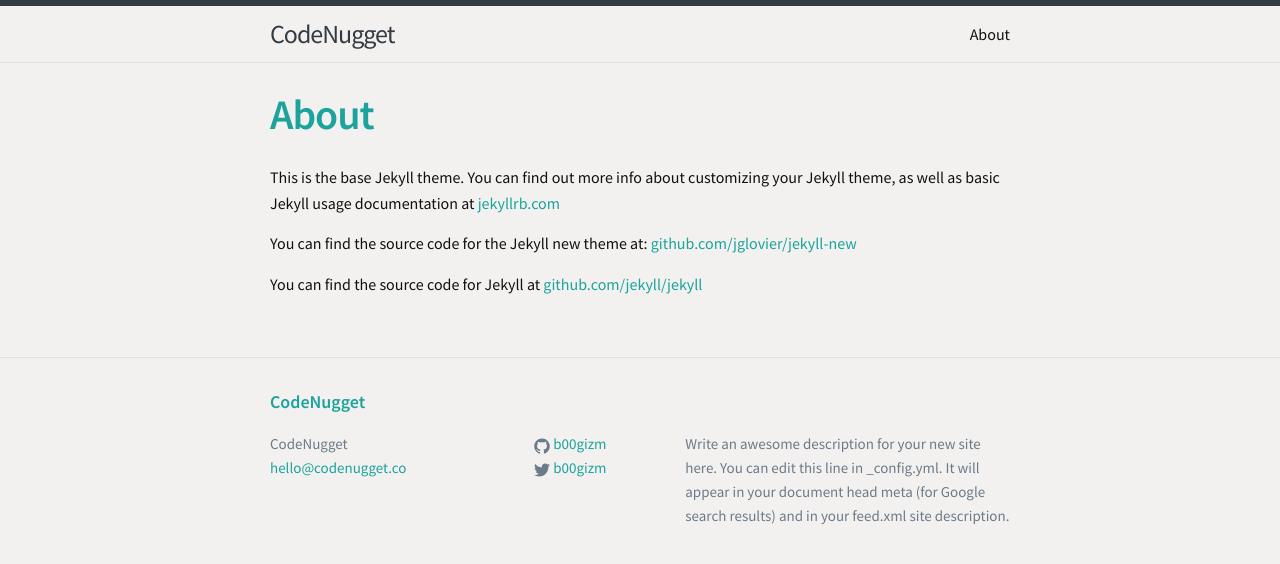
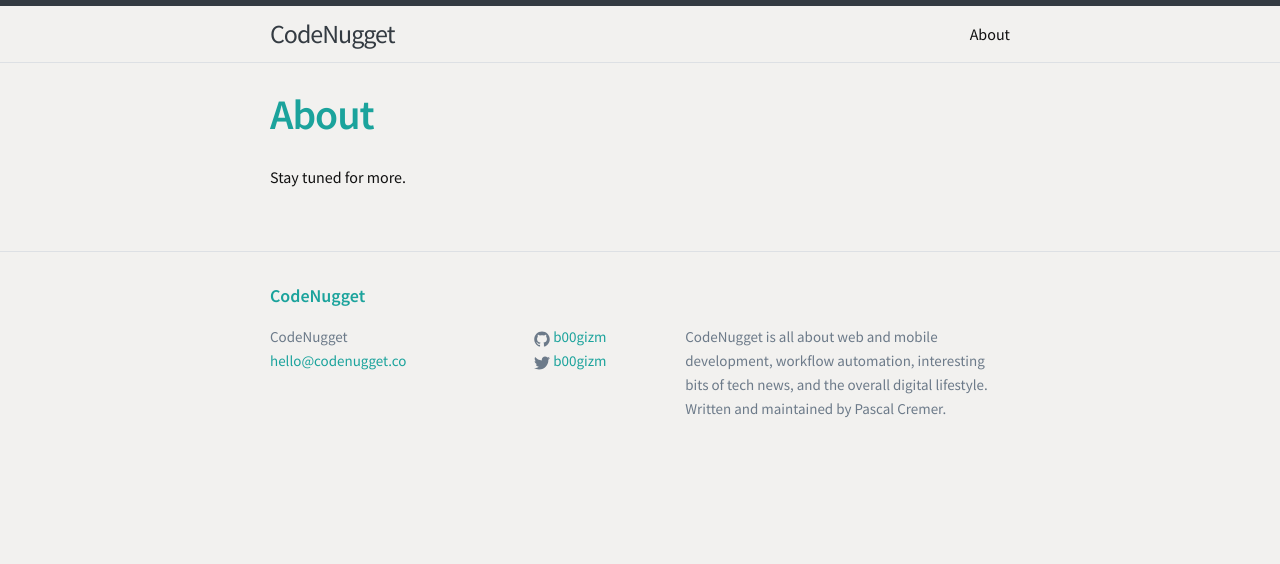
Before and after one commit to b00giZm/codenugget-blog, a Jekyll site: the page built from about.md, in a window 1280 px wide. Shown: the top 564 px of the page. Built offline with Jekyll 4.4.1, drawn with Linux system fonts in a browser that asks for light colours; Markdown is read by kramdown in place of the engine named in the settings.

Commit message:
Meta stuff

```diff
--- a/_config.yml
+++ b/_config.yml
@@ -2,9 +2,9 @@
 title: CodeNugget
 email: hello@codenugget.co
 description: > # this means to ignore newlines until "baseurl:"
-  Write an awesome description for your new site here. You can edit this
-  line in _config.yml. It will appear in your document head meta (for
-  Google search results) and in your feed.xml site description.
+  CodeNugget is all about web and mobile development, workflow automation,
+  interesting bits of tech news, and the overall digital lifestyle. Written
+  and maintained by Pascal Cremer.
 baseurl: "" # the subpath of your site, e.g. /blog/
 url: "http://codenugget.co" # the base hostname & protocol for your site
 twitter_username: b00gizm
--- a/about.md
+++ b/about.md
@@ -4,8 +4,4 @@
 permalink: /about/
 ---
 
-This is the base Jekyll theme. You can find out more info about customizing your Jekyll theme, as well as basic Jekyll usage documentation at [jekyllrb.com](http://jekyllrb.com/)
-
-You can find the source code for the Jekyll new theme at: [github.com/jglovier/jekyll-new](https://github.com/jglovier/jekyll-new)
-
-You can find the source code for Jekyll at [github.com/jekyll/jekyll](https://github.com/jekyll/jekyll)
+Stay tuned for more.
```
